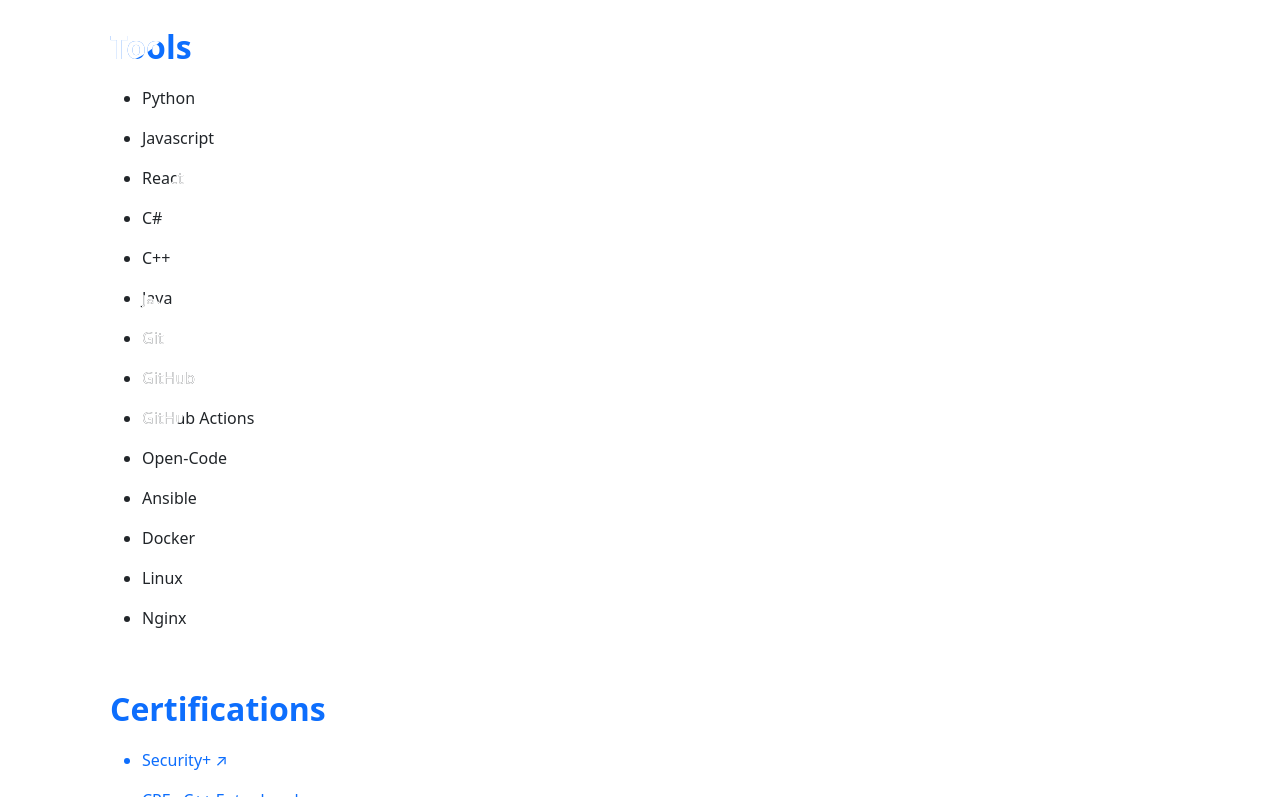
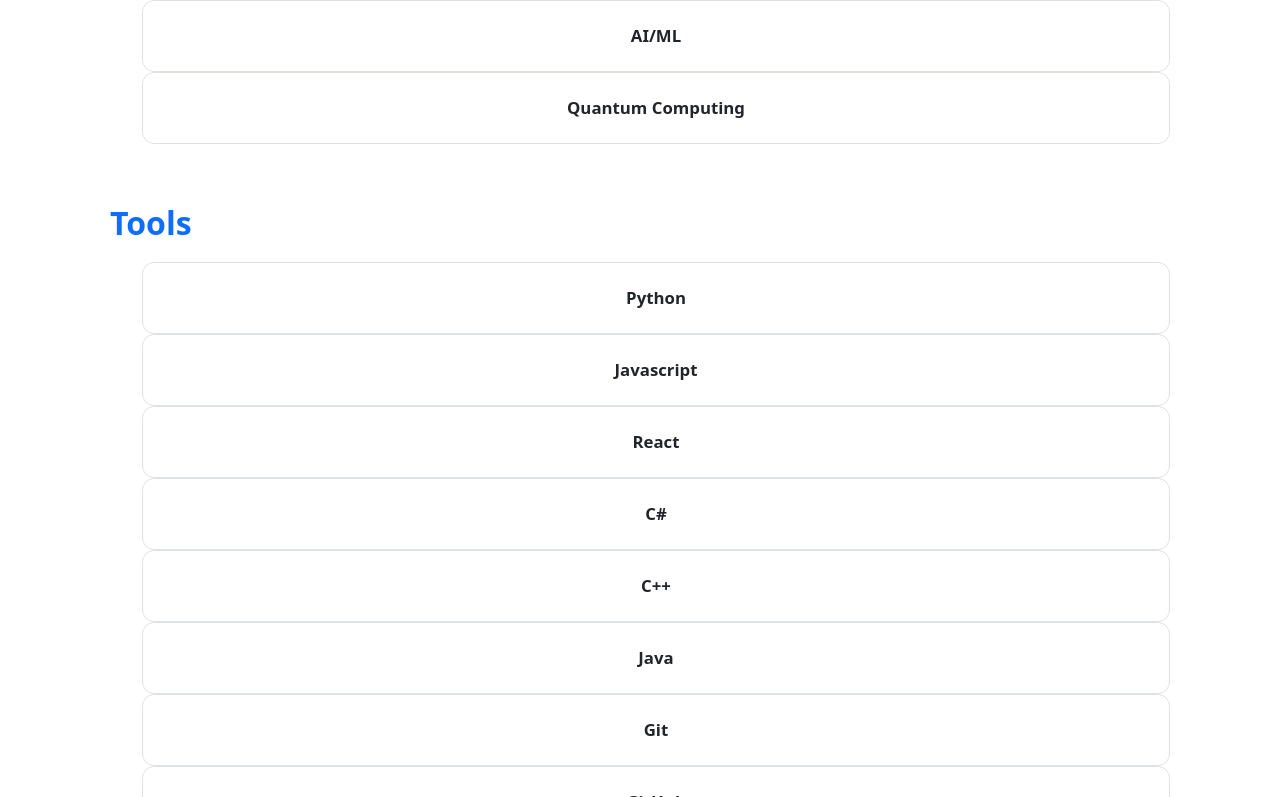
Before and after one commit to Aaron4554/web-portfolio, a React (Vite) app in the folder frontend/: page / in a window 1280 px wide. Shown: the part 1683-2480 px from the top of the page. Built offline with nearby package versions, Linux system fonts and the light colour scheme.

Commit message:
Change from X-tile__x/X__grid to tile__x/tile__grid

```diff
--- a/frontend/src/components/Certifications.tsx
+++ b/frontend/src/components/Certifications.tsx
@@ -41,7 +41,7 @@ function Certifications() {
         <Ink as="h2" className="certifications__section">
           Certifications
         </Ink>
-        <ul className="certifications__grid" {...gridProps}>
+        <ul className="tile__grid" {...gridProps}>
           {Object.entries(CERTIFICATIONS).map(([key, cert], i) => (
             <a
               key={key}
@@ -50,8 +50,8 @@ function Certifications() {
               rel="noopener noreferrer"
               style={{ textDecoration: "none" }}
             >
-              <li key={key} className="certification-tile" {...tileProps(i)}>
-                <Ink className="certification-tile__text">{label(cert)}</Ink>
+              <li key={key} className="tile" {...tileProps(i)}>
+                <Ink className="tile__text">{label(cert)}</Ink>
               </li>
             </a>
           ))}
--- a/frontend/src/components/Interests.tsx
+++ b/frontend/src/components/Interests.tsx
@@ -19,10 +19,10 @@ function Interests() {
         <Ink as="h2" className="interests__section">
           Interests
         </Ink>
-        <ul className="interests__grid" {...gridProps}>
+        <ul className="tile__grid" {...gridProps}>
           {INTERESTS.map((item, i) => (
-            <li key={item} className="interest-tile" {...tileProps(i)}>
-              <Ink className="interest-tile__text">{item}</Ink>
+            <li key={item} className="tile" {...tileProps(i)}>
+              <Ink className="tile__text">{item}</Ink>
             </li>
           ))}
         </ul>
--- a/frontend/src/components/Tools.tsx
+++ b/frontend/src/components/Tools.tsx
@@ -28,10 +28,10 @@ function Tools() {
         <Ink as="h2" className="tools__section">
           Tools
         </Ink>
-        <ul className="tools__grid" {...gridProps}>
+        <ul className="tiles__grid" {...gridProps}>
           {TOOLS.map((item, i) => (
-            <li key={item} className="tool-tile" {...tileProps(i)}>
-              <Ink className="tool-tile__text">{item}</Ink>
+            <li key={item} className="tile" {...tileProps(i)}>
+              <Ink className="tile__text">{item}</Ink>
             </li>
           ))}
         </ul>
```
